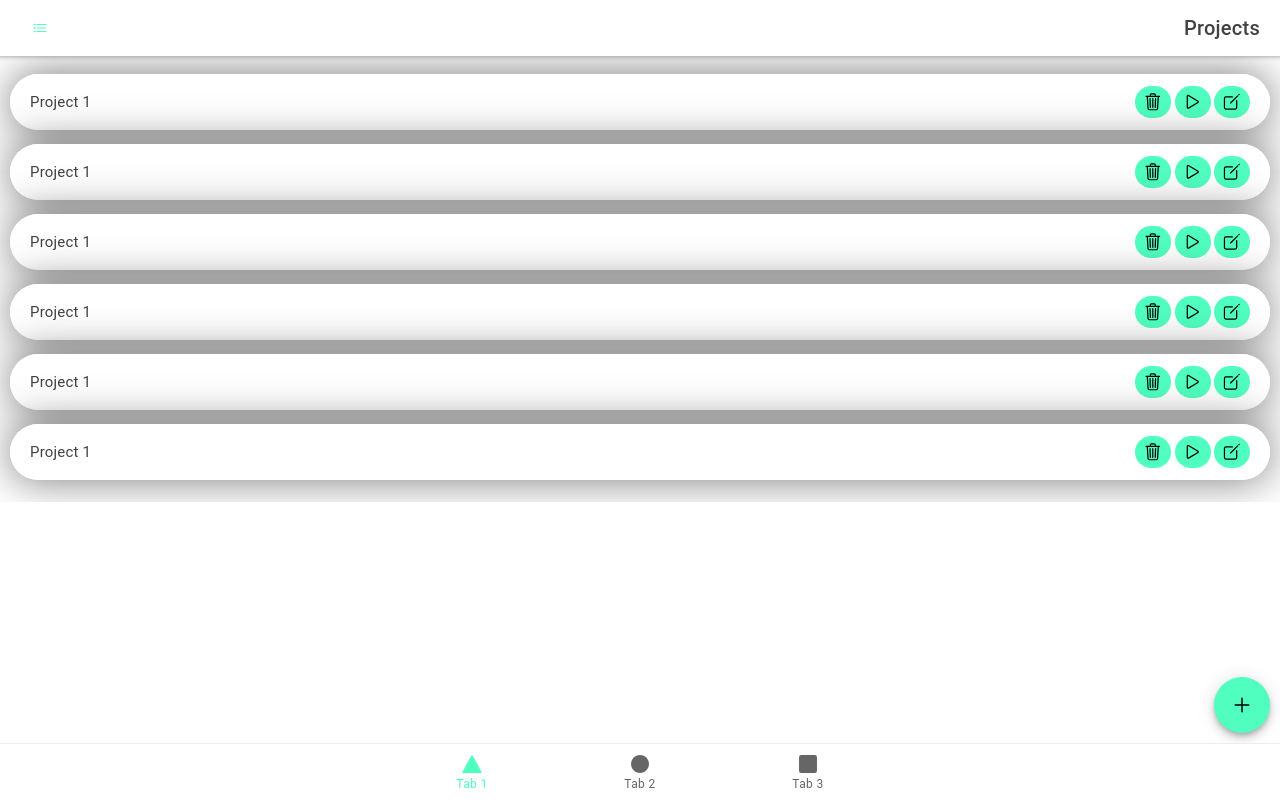
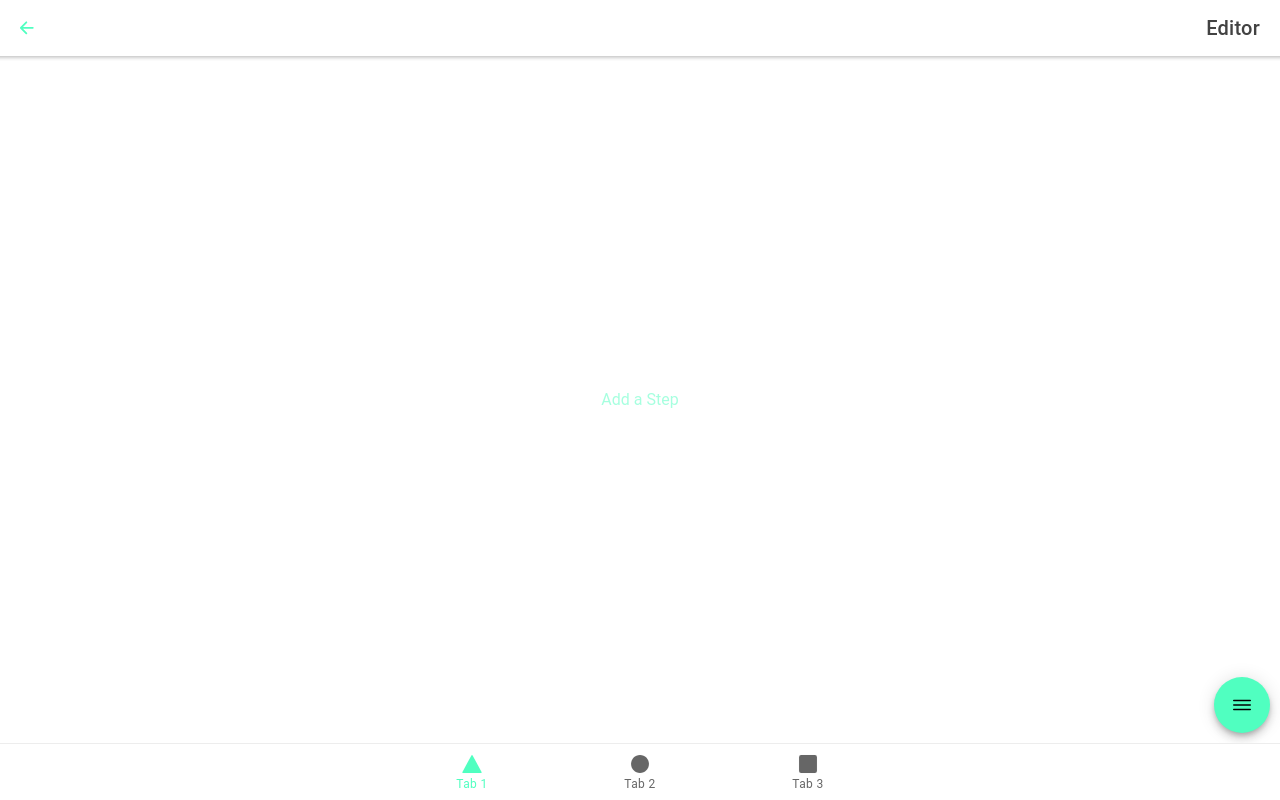
Before and after one commit to yashweblife/ServoMasterV1, a React (Create React App) app: page /tab1 in a window 1280 px wide. Built offline with nearby package versions, Linux system fonts and the light colour scheme.

Commit message:
Cleaned up tab1 styling for larger screens

```diff
--- a/public/index.html
+++ b/public/index.html
@@ -2,7 +2,7 @@
 <html lang="en">
   <head>
     <meta charset="utf-8" />
-    <title>Ionic App</title>
+    <title>Servo Master</title>
 
     <base href="/" />
 
--- a/src/components/EditorComponent.scss
+++ b/src/components/EditorComponent.scss
@@ -0,0 +1,17 @@
+@media screen and (min-width:800px) {
+    .stepList{
+        width:100%;
+        display: flex;
+        flex-wrap: wrap;
+        align-items: flex-start;
+    }
+}
+
+.centerMessage{
+    width:100%;
+    height:100%;
+    display: flex;
+    align-items: center;
+    justify-content: center;
+    opacity: 0.5;
+}
--- a/src/components/EditorComponent.tsx
+++ b/src/components/EditorComponent.tsx
@@ -39,9 +39,27 @@ const EditorComponent:React.FC = ()=>{
               </IonFabButton>
             </IonFabList>
           </IonFab>
-          <IonAccordionGroup class="ion-padding">
+          {
+            (false) ?
+            <IonAccordionGroup class="ion-padding" className="stepList">
+            <StepComponent/>
+            <StepComponent/>
+            <StepComponent/>
+            <StepComponent/>
+            <StepComponent/>
+            <StepComponent/>
+            <StepComponent/>
+            <StepComponent/>
             <StepComponent/>
           </IonAccordionGroup>
+
+            :
+          <div className="centerMessage">
+            <IonLabel color="primary">
+              Add a Step
+            </IonLabel>
+          </div>
+          }
         </IonContent>
       </IonPage>
     )
--- a/src/components/ProjectComponent.scss
+++ b/src/components/ProjectComponent.scss
@@ -16,3 +16,21 @@
         }
     }
 }
+@media screen and (min-width:800px) {
+    .projectCard{
+        width:clamp(300px, 25%, 400px);
+        flex:1 auto;
+        >ion-card-header{
+            padding:0;
+            >ion-toolbar{
+                padding-right: 1em;
+                >ion-buttons{
+                    >ion-button{
+                        aspect-ratio: 1/1;
+                        border-radius: 50%;
+                    }
+                }
+            }
+        }
+    }
+}
--- a/src/components/ProjectListComponent.scss
+++ b/src/components/ProjectListComponent.scss
@@ -0,0 +1,16 @@
+@media screen and (min-width:800px){
+    .projectList{
+        width: 100%;
+        display: flex;
+        align-items: center;
+        flex-wrap: wrap;
+    }
+}
+.centerMessage{
+    width:100%;
+    height:100%;
+    display: flex;
+    align-items: center;
+    justify-content: center;
+    opacity: 0.5;
+}
--- a/src/components/ProjectListComponent.tsx
+++ b/src/components/ProjectListComponent.tsx
@@ -1,4 +1,4 @@
-import { IonPage, IonHeader, IonToolbar, IonIcon, IonTitle, IonContent, IonFab, IonFabButton, IonList, IonCard, IonCardHeader, IonButtons, IonButton } from "@ionic/react"
+import { IonPage, IonHeader, IonToolbar, IonIcon, IonTitle, IonContent, IonFab, IonFabButton, IonList, IonCard, IonCardHeader, IonButtons, IonButton, IonLabel } from "@ionic/react"
 import { listOutline, addOutline, trashOutline, playOutline, createOutline } from "ionicons/icons"
 import "./ProjectListComponent.scss"
 import ProjectComponent from "./ProjectComponent"
@@ -18,14 +18,19 @@ const ProjectListComponent:React.FC = ()=>{
             <IonIcon icon={addOutline}></IonIcon>
           </IonFabButton>
         </IonFab>
-        <IonList>
-          <ProjectComponent/>
-          <ProjectComponent/>
-          <ProjectComponent/>
-          <ProjectComponent/>
-          <ProjectComponent/>
-          <ProjectComponent/>
-        </IonList>
+        {
+          (false) ?
+
+          <IonList className="projectList">
+            <ProjectComponent/>
+          </IonList>
+        :
+          <div className="centerMessage">
+            <IonLabel color="primary">
+              Add a Project
+            </IonLabel>
+          </div>
+        }
       </IonContent>
     </IonPage>
     )
--- a/src/components/StepComponent.scss
+++ b/src/components/StepComponent.scss
@@ -1,6 +1,7 @@
 .stepContainer{
     border-radius: 2em;
     box-shadow: 0 0 1em 0 rgba(0,0,0,0.5);
+    flex:1 auto;
     >ion-item{
         >ion-icon{
             margin-right: 1em;
@@ -27,3 +28,10 @@
         }
     }
 }
+
+@media screen and (min-width:800px) {
+    .stepContainer{
+        width:clamp(300px, 30%, 400px);
+        margin:1em;
+    }
+}
--- a/src/components/StepComponent.tsx
+++ b/src/components/StepComponent.tsx
@@ -3,13 +3,13 @@ import { closeOutline } from "ionicons/icons"
 import "./StepComponent.scss"
 const StepComponent:React.FC = ()=>{
     return(
-        (false)?
+        (true)?
         <IonAccordion class="ion-margin-bottom" className="stepContainer">
-        <IonItem slot="header">
+        <IonItem slot="header" lines="none">
           <IonIcon icon={closeOutline} color="primary"></IonIcon>
           <IonLabel>Step 1</IonLabel>
         </IonItem>
-        <IonItem slot="content" class="ion-">
+        <IonItem slot="content" lines="none">
           <IonList>
             <div>
               <IonLabel>Start</IonLabel>
@@ -40,11 +40,11 @@ const StepComponent:React.FC = ()=>{
         </IonAccordion>
         :
         <IonAccordion class="ion-margin-bottom" className="stepContainer">
-        <IonItem slot="header">
+        <IonItem slot="header" lines="none">
           <IonIcon icon={closeOutline} color="primary"></IonIcon>
           <IonLabel>Trigger</IonLabel>
         </IonItem>
-        <IonItem slot="content">
+        <IonItem slot="content" lines="none">
           <IonList>
             <div>
               <IonSegment>
--- a/src/pages/Tab1.tsx
+++ b/src/pages/Tab1.tsx
@@ -6,7 +6,7 @@ import './Tab1.scss';
 
 const Tab1: React.FC = () => {
   return (
-    (true) ?
+    (false) ?
     <ProjectListComponent/>
     :
     <EditorComponent/>
```
